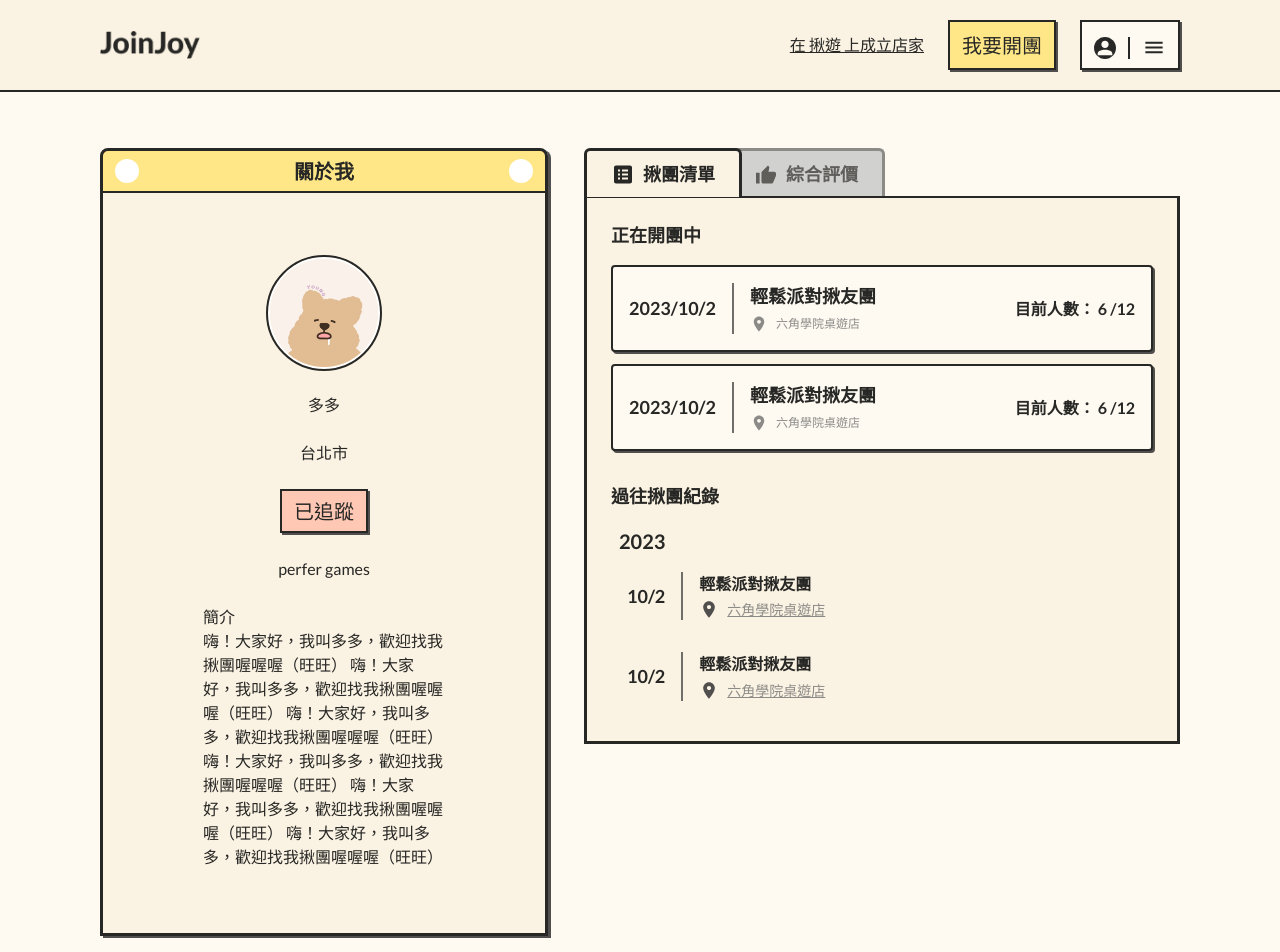
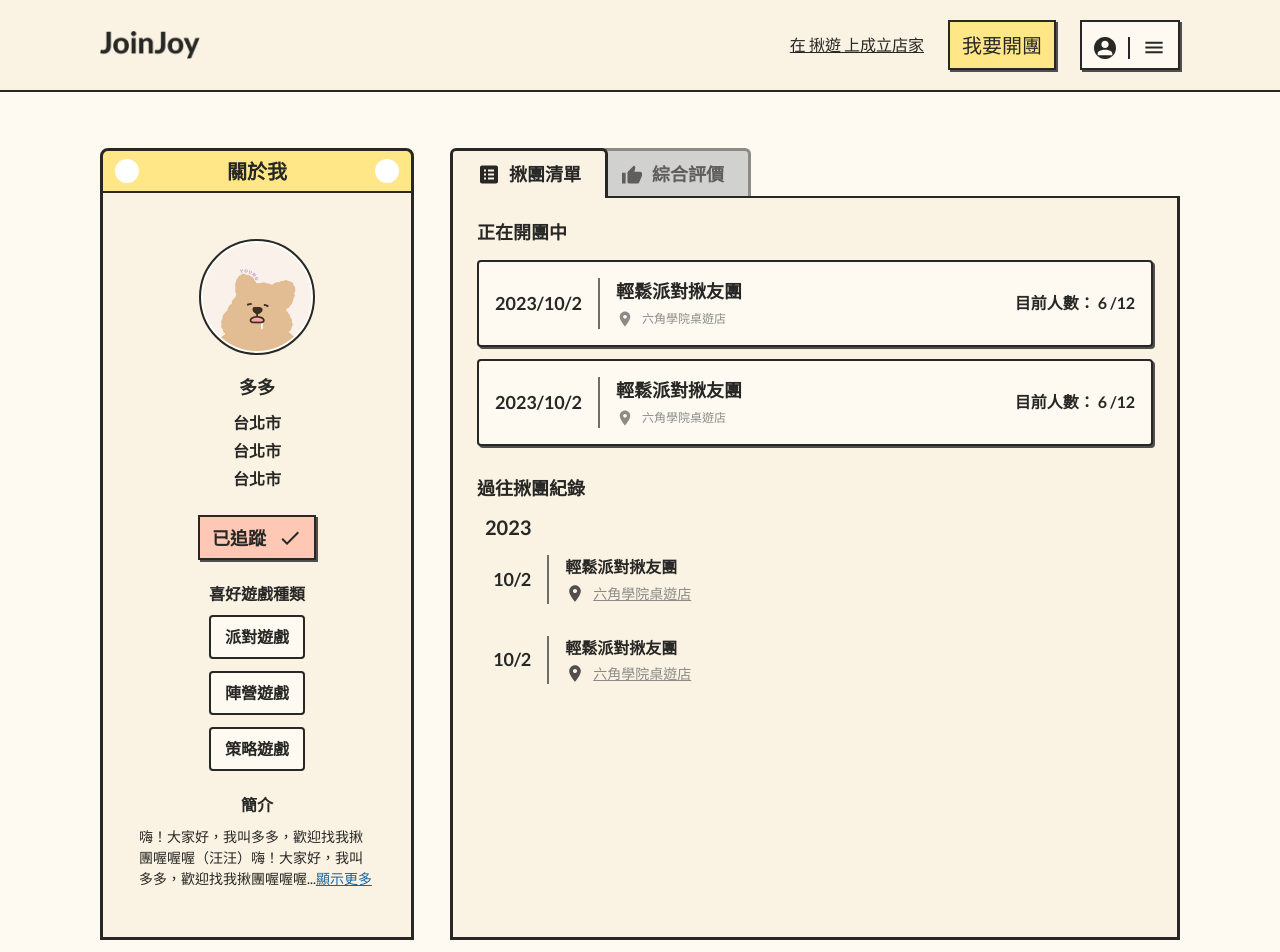
Before and after one commit to star82620/join-joy, a Next.js app: page /user in a window 1280 px wide. Shown: the top 952 px of the page. Built offline with nearby package versions, Linux system fonts and the light colour scheme.

Commit message:
update/ adjust layout

```diff
--- /dev/null
+++ b/common/components/TagBlock.tsx
@@ -0,0 +1,16 @@
+import React from "react";
+
+type Props = {
+  content: string;
+  className: string;
+};
+
+export default function TagBlock({ content, className }) {
+  return (
+    <div
+      className={`border-2 rounded p-2 bg-yellow-tint text-center font-semibold ${className}`}
+    >
+      {content}
+    </div>
+  );
+}
--- a/common/components/Wrapper.tsx
+++ b/common/components/Wrapper.tsx
@@ -4,21 +4,31 @@ type WrapperProps = {
   title: string;
   titleStyle?: string;
   children: ReactNode;
+  contentStyle?: string;
+  hideShadow?: boolean;
 };
 
 // FrameWindow 框框寬度是看內容的
 
-export default function Wrapper({ title, titleStyle, children }: WrapperProps) {
+export default function Wrapper({
+  title,
+  titleStyle,
+  children,
+  contentStyle,
+  hideShadow,
+}: WrapperProps) {
   return (
-    <div className="w-fit rounded-t-lg shadow-window">
+    <div
+      className={`w-full rounded-t-lg ${!hideShadow ? "shadow-window" : ""}`}
+    >
       <section className="flex justify-between items-center bg-yellow-neutral border-[3px] border-b-2 rounded-t-lg px-3 py-2 text-center">
         <div className="w-6 h-6 rounded-full bg-white"></div>
-        <h2 className={`font-semibold text-xl leading-[1.2] ${titleStyle}`}>
-          {title}
-        </h2>
+        <h2 className={`font-semibold text-xl ${titleStyle}`}>{title}</h2>
         <div className="w-6 h-6 rounded-full bg-white"></div>
       </section>
-      <section className="bg-yellow-dark border-[3px] border-t-0 px-[100px] py-16 lg:px-14 lg:py-12 md:px-8 md:py-8 sm:px-4 sm:py-6">
+      <section
+        className={`bg-yellow-dark border-[3px] border-t-0 ${contentStyle}`}
+      >
         {children}
       </section>
     </div>
--- a/modules/UserProfile/index.tsx
+++ b/modules/UserProfile/index.tsx
@@ -3,12 +3,16 @@ import Image from "next/image";
 import Wrapper from "@/common/components/Wrapper";
 import Button from "@/common/components/GeneralButton";
 import Link from "@/common/components/GeneralLink";
+import TagBlock from "@/common/components/TagBlock";
 
 export default function UserProfile() {
   return (
-    <div className="flex md:flex-col justify-center items-start gap-9 container">
-      <Wrapper title="關於我">
-        <div className="flex flex-col items-center gap-6 w-[242px]">
+    <div className="container">
+      <div className="flex lg:flex-col justify-center gap-9 lg:max-w-[720px] md:w-full">
+        <section className="w-[314px] lg:w-full">
+          <Wrapper title="關於我" contentStyle="" hideShadow={true}>
+            <div className="px-9 py-12 md:px-8 md:py-4 flex flex-col justify-center items-center gap-6 lg:flex-row lg:justify-between lg:items-start md:flex-col md:justify-center md:items-center">
+              <div className="flex flex-col justify-center items-center gap-6 lg:gap-3">
                 <div className="w-28 h-28 rounded-full border-2 border-white outline outline-2 outline-gray-950 relative">
                   <Image
                     src="/images/photo-user-000.png"
@@ -17,36 +21,51 @@ export default function UserProfile() {
                     className="object-contain rounded-full"
                   />
                 </div>
-          <p>多多</p>
+                <h1 className="text-lg lg:text-md font-semibold leading-[1.2] text-center">
+                  多多
+                </h1>
+                <div className="flex flex-col gap-1 lg:gap-0 lg:flex-row lg:text-sm font-semibold leading-6 text-center -mt-3 lg:-mt-[10px]">
+                  <p className="lg:after:content-['、']">台北市</p>
+                  <p className="lg:after:content-['、']">台北市</p>
                   <p>台北市</p>
+                </div>
                 <Button
                   type="button"
                   appearance="orange"
-            className="text-lg leading-[1.2]"
+                  className="text-lg lg:text-md leading-[1.2]"
                 >
-            <span className="after:contents-[''] after:w-6 after:h-6 after:bg-follow-true">
+                  <span className="after:content-[''] after:inline-block after:align-bottom after:w-6 after:h-6 after:bg-follow-true after:bg-center after:bg-no-repeat after:ml-3 leading-6 font-semibold text-lg md:text-md md:leading-5 md:after:w-5 md:after:h-5">
                     已追蹤
                   </span>
                 </Button>
-          <div>perfer games</div>
+              </div>
+
+              <div className="flex flex-col justify-center items-center gap-6">
                 <div>
-            <h5>簡介</h5>{" "}
-            <p>
-              嗨！大家好，我叫多多，歡迎找我揪團喔喔喔（旺旺）
-              嗨！大家好，我叫多多，歡迎找我揪團喔喔喔（旺旺）
-              嗨！大家好，我叫多多，歡迎找我揪團喔喔喔（旺旺）
-              嗨！大家好，我叫多多，歡迎找我揪團喔喔喔（旺旺）
-              嗨！大家好，我叫多多，歡迎找我揪團喔喔喔（旺旺）
-              嗨！大家好，我叫多多，歡迎找我揪團喔喔喔（旺旺）
+                  <h3 className="text-center lg:text-sm">喜好遊戲種類</h3>
+                  <div className="flex flex-col lg:flex-row gap-y-3 gap-x-4 mt-3 md:mt-2">
+                    <TagBlock content="派對遊戲" className="lg:text-sm" />
+                    <TagBlock content="陣營遊戲" className="lg:text-sm" />
+                    <TagBlock content="策略遊戲" className="lg:text-sm" />
+                  </div>
+                </div>
+                <div className="lg:w-[336px] md:w-[264px]">
+                  <h3 className="text-center lg:text-sm">簡介</h3>
+                  <p className="text-sm mt-3 md:mt-1">
+                    嗨！大家好，我叫多多，歡迎找我揪團喔喔喔（汪汪）嗨！大家好，我叫多多，歡迎找我揪團喔喔喔...
+                    <span className="text-blue-dark underline">顯示更多</span>
                   </p>
                 </div>
               </div>
+            </div>
           </Wrapper>
-      <section className="flex flex-col w-full relative min-h-full">
+        </section>
+        {/* 右邊檔案夾，要拆成元件 */}
+        <section className="flex flex-col grow relative lg:w-full">
           <div className="flex items-start absolute">
             {/* 只有第一個才有露出左邊圓角 */}
             <span
-            className="pt-2 pb-[9.5px] px-6 rounded-t-md border-[3px] border-b-0 bg-yellow-dark text-lg font-semibold leading-1 z-10"
+              className="pt-2 pb-[10px] px-6 rounded-t-md border-[3px] border-b-0 bg-yellow-dark text-lg font-semibold leading-1 z-10"
               data-active="groups"
             >
               <Image
@@ -72,7 +91,7 @@ export default function UserProfile() {
               <span className="ml-2 align-middle">綜合評價</span>
             </span>
           </div>
-        <section className="p-6 bg-yellow-dark border-[3px] border-t-2 w-full mt-12">
+          <section className="p-6 bg-yellow-dark border-[3px] border-t-2 w-full mt-12 h-full">
             <div>
               <h3 className="text-lg font-semibold">正在開團中</h3>
               <div className="flex flex-col mt-4 gap-3">
@@ -161,5 +180,6 @@ export default function UserProfile() {
           </section>
         </section>
       </div>
+    </div>
   );
 }
--- a/styles/globals.css
+++ b/styles/globals.css
@@ -13,36 +13,18 @@ body {
   outline: none;
 }
 
-/* h1 {
-  font-size: 40px;
+h1,
+h2,
+h3,
+h4 {
   font-weight: 600;
   line-height: 1.2;
 }
-h2 {
-  font-size: 32px;
-  font-weight: 600;
-  line-height: 1.2;
-}
-h3 {
-  font-size: 24px;
-  font-weight: 600;
-  line-height: 1.2;
-}
-h4 {
-  font-size: 20px;
-  font-weight: 600;
-  line-height: 1.2;
-}
-h5 {
-  font-size: 18px;
+h5,
+h6 {
   font-weight: 600;
   line-height: 1.4;
 }
-h6 {
-  font-size: 16px;
-  font-weight: 600;
-  line-height: 1.4;
-} */
 
 .container {
   @apply max-w-[1176px] mx-auto
```
Lines whose indentation alone changed are shown as unchanged.
